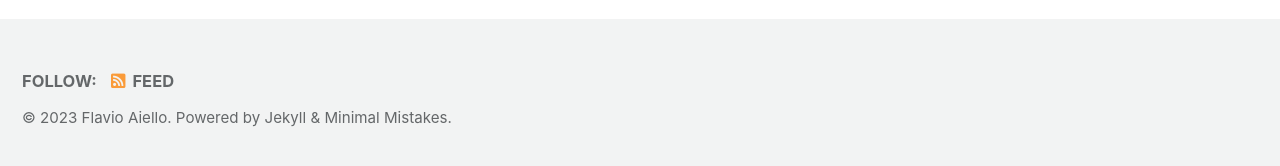
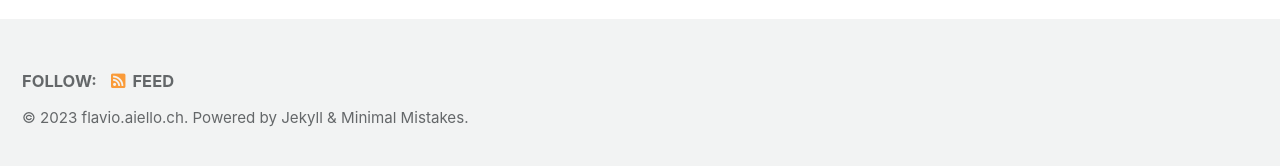
Before and after one commit to flavioaiello/flavio.aiello.ch, a Jekyll site: the page built from index.html, in a window 1280 px wide and 900 px high, scrolled down 530 px. Shown: the part 726-892 px from the top of the window. Built offline with Jekyll 4.4.1, drawn with Linux system fonts in a browser that asks for light colours; cached includes are drawn as plain includes; the list of posts is cut into pages by our own code; part of the change alters nothing that is shown.

```diff
--- a/_config.yml
+++ b/_config.yml
@@ -11,7 +11,7 @@ minimal_mistakes_skin    : "default" # "air", "aqua", "contrast", "dark", "dirt"
 locale                   : "en"
 title                    : "flavio.aiello.ch"
 title_separator          : "-"
-name                     : "Flavio Aiello"
+name                     : ""
 description              : "Husband, father of two. Passionate technologist & early adopter. Cycling addicted"
 url                      : "https://flavio.aiello.ch" # the base hostname & protocol for your site e.g. "https://mmistakes.github.io"
 baseurl                  : # the subpath of your site, e.g. "/blog"
```
